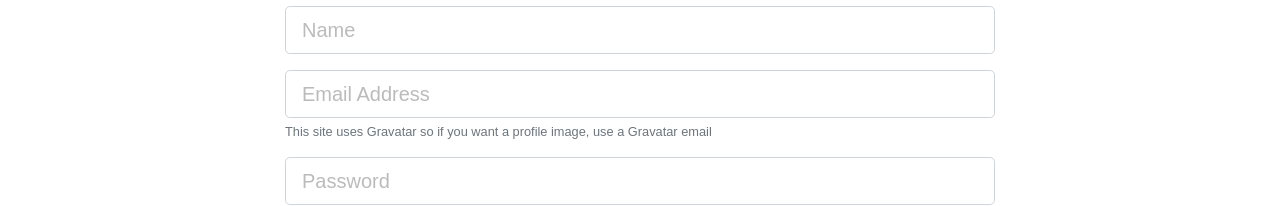
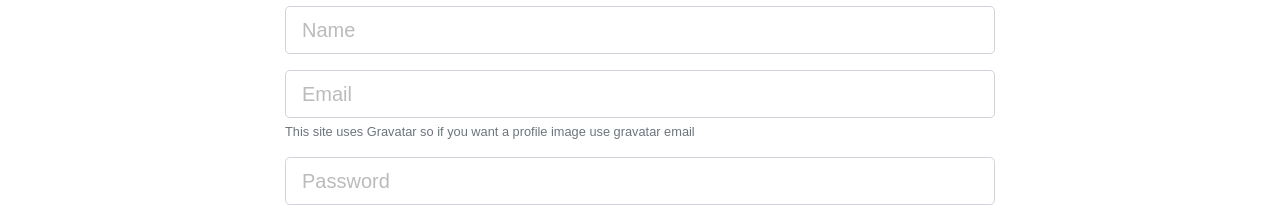
Before and after one commit to nazimkazim/MERN-stack-Front-To-Back, a React (Create React App) app in the folder client/: page /register in a window 1280 px wide. Shown: the part 195-401 px from the top of the page. Built offline with nearby package versions, Linux system fonts and the light colour scheme.

Commit message:
add field text input

```diff
--- a/client/src/components/auth/Login.js
+++ b/client/src/components/auth/Login.js
@@ -4,6 +4,7 @@
 import classnames from 'classnames';
 import { connect } from 'react-redux';
 import { loginUser } from '../../actions/authActions';
+import TextFieldGroup from '../common/TextFieldGroup';
 
 class Login extends Component {
   constructor() {
@@ -58,36 +59,23 @@
                 Sign in to your DevConnector account
               </p>
               <form onSubmit={this.onSubmit}>
-                <div className="form-group">
-                  <input
-                    type="email"
-                    className={classnames('form-control form-control-lg', {
-                      'is-invalid': errors.email
-                    })}
+                <TextFieldGroup
                   placeholder="Email Address"
                   name="email"
+                  type="email"
                   value={this.state.email}
                   onChange={this.onChange}
+                  error={errors.email}
                 />
-                  {errors.email && (
-                    <div className="invalid-feedback">{errors.email}</div>
-                  )}
-                </div>
-                <div className="form-group">
-                  <input
-                    type="password"
-                    className={classnames('form-control form-control-lg', {
-                      'is-invalid': errors.password
-                    })}
+
+                <TextFieldGroup
                   placeholder="Password"
                   name="password"
+                  type="password"
                   value={this.state.password}
                   onChange={this.onChange}
+                  error={errors.password}
                 />
-                  {errors.password && (
-                    <div className="invalid-feedback">{errors.password}</div>
-                  )}
-                </div>
                 <input type="submit" className="btn btn-info btn-block mt-4" />
               </form>
             </div>
--- a/client/src/components/auth/Register.js
+++ b/client/src/components/auth/Register.js
@@ -4,6 +4,7 @@
 import classnames from 'classnames';
 import { connect } from 'react-redux';
 import { registerUser } from '../../actions/authActions';
+import TextFieldGroup from '../common/TextFieldGroup';
 
 class Register extends Component {
   constructor() {
@@ -61,70 +62,41 @@
                 Create your DevConnector account
               </p>
               <form onSubmit={this.onSubmit}>
-                <div className="form-group">
-                  <input
-                    type="text"
-                    className={classnames('form-control form-control-lg', {
-                      'is-invalid': errors.name
-                    })}
+                <TextFieldGroup
                   placeholder="Name"
                   name="name"
                   value={this.state.name}
                   onChange={this.onChange}
+                  error={errors.name}
                 />
-                  {errors.name && (
-                    <div className="invalid-feedback">{errors.name}</div>
-                  )}
-                </div>
-                <div className="form-group">
-                  <input
+
+                <TextFieldGroup
+                  placeholder="Email"
+                  name="email"
                   type="email"
-                    className={classnames('form-control form-control-lg', {
-                      'is-invalid': errors.email
-                    })}
-                    placeholder="Email Address"
-                    name="email"
                   value={this.state.email}
                   onChange={this.onChange}
+                  error={errors.email}
+                  info="This site uses Gravatar so if you want a profile image use gravatar email"
                 />
-                  {errors.name && (
-                    <div className="invalid-feedback">{errors.email}</div>
-                  )}
-                  <small className="form-text text-muted">
-                    This site uses Gravatar so if you want a profile image, use
-                    a Gravatar email
-                  </small>
-                </div>
-                <div className="form-group">
-                  <input
-                    type="password"
-                    className={classnames('form-control form-control-lg', {
-                      'is-invalid': errors.password
-                    })}
+
+                <TextFieldGroup
                   placeholder="Password"
                   name="password"
+                  type="password"
                   value={this.state.password}
                   onChange={this.onChange}
+                  error={errors.password}
                 />
-                  {errors.name && (
-                    <div className="invalid-feedback">{errors.password}</div>
-                  )}
-                </div>
-                <div className="form-group">
-                  <input
-                    type="password"
-                    className={classnames('form-control form-control-lg', {
-                      'is-invalid': errors.password2
-                    })}
+
+                <TextFieldGroup
                   placeholder="Confirm Password"
                   name="password2"
+                  type="password"
                   value={this.state.password2}
                   onChange={this.onChange}
+                  error={errors.password2}
                 />
-                  {errors.name && (
-                    <div className="invalid-feedback">{errors.password2}</div>
-                  )}
-                </div>
                 <input type="submit" className="btn btn-info btn-block mt-4" />
               </form>
             </div>
--- /dev/null
+++ b/client/src/components/common/TextFieldGroup.js
@@ -0,0 +1,49 @@
+import React from 'react';
+import classnames from 'classnames';
+import PropTypes from 'prop-types';
+const TextFieldGroup = ({
+  name,
+  placeholder,
+  value,
+  label,
+  error,
+  info,
+  type,
+  onChange,
+  disabled
+}) => {
+  return (
+    <div className="form-group">
+      <input
+        type={type}
+        className={classnames('form-control form-control-lg', {
+          'is-invalid': error
+        })}
+        placeholder={placeholder}
+        name={name}
+        value={value}
+        onChange={onChange}
+        disabled={disabled}
+      />
+      {info && <small className="form-text text-muted">{info}</small>}
+      {error && <div className="invalid-feedback">{error}</div>}
+    </div>
+  );
+};
+
+TextFieldGroup.propTypes = {
+  name: PropTypes.string.isRequired,
+  placeholder: PropTypes.string,
+  value: PropTypes.string.isRequired,
+  info: PropTypes.string,
+  error: PropTypes.string,
+  type: PropTypes.string.isRequired,
+  onChange: PropTypes.func.isRequired,
+  disabled: PropTypes.string
+};
+
+TextFieldGroup.defaultProps = {
+  type: 'text'
+};
+
+export default TextFieldGroup;
```
Lines whose indentation alone changed are shown as unchanged.
